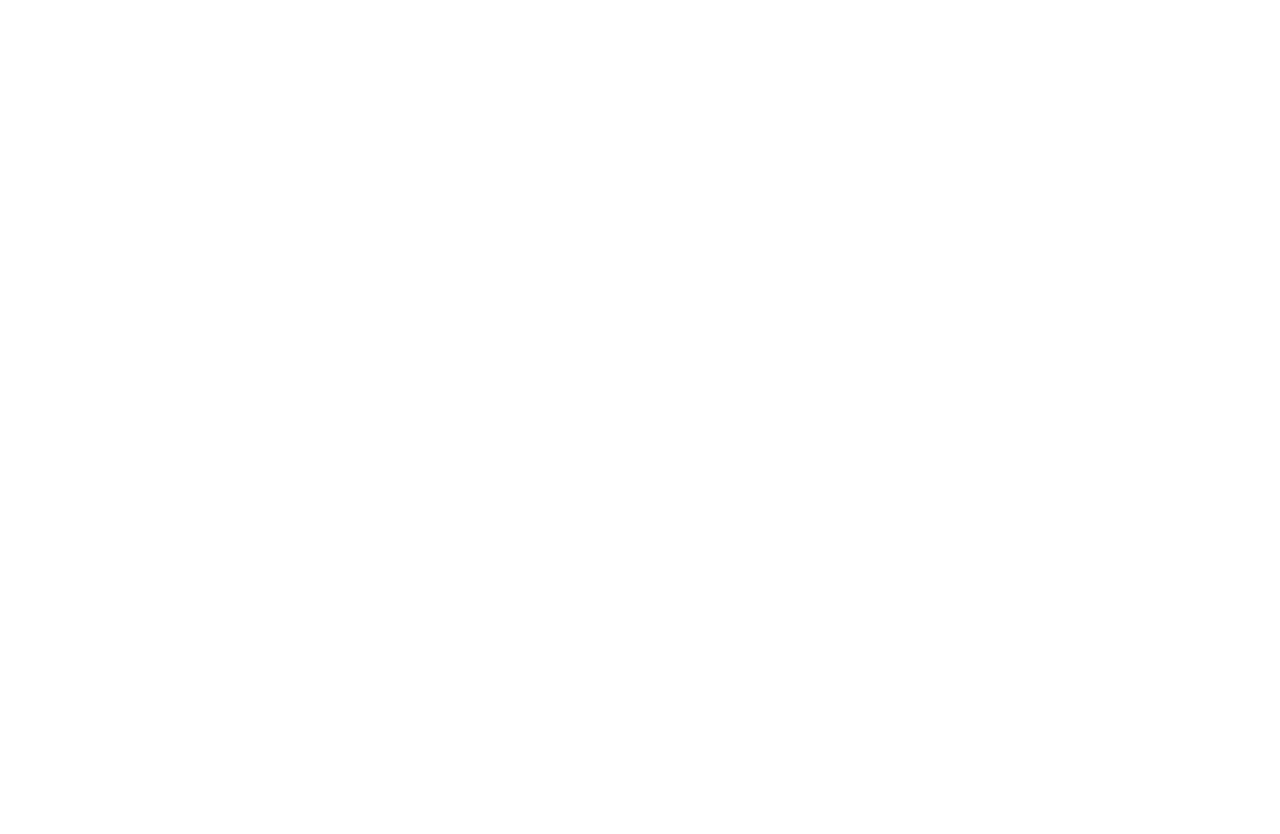
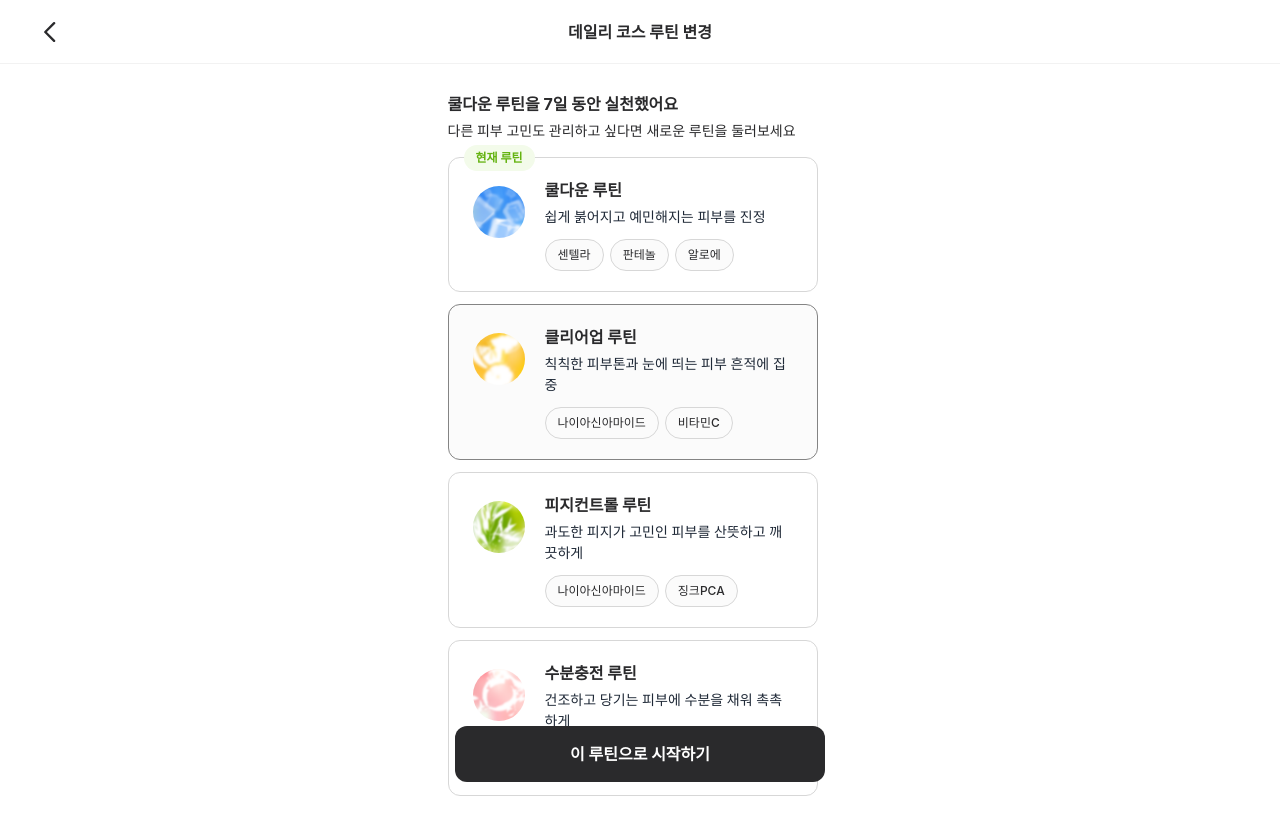
Before and after one commit to duckswell/Frontend, a React (Vite) app: page /care/routine_change in a window 1280 px wide. Before the commit this address had no page. Shown: the top 834 px of the page. Before the commit the page ends 800 px from the top, so only its background shows below. Built offline with nearby package versions, Linux system fonts and the light colour scheme; a web font is replaced by a local one.

Commit message:
feat: 데일리 코스 루틴 변경 페이지 구현

```diff
--- a/src/App.tsx
+++ b/src/App.tsx
@@ -14,7 +14,7 @@ import FinishRoutine from "./routes/FinishRutine";
 import FinishFocusCare from "./routes/FinishFocusCare";
 import FinishSelectRoutine from "./routes/FinishSelectRoutine";
 import DailyCare from "./routes/DailyCare";
-
+import RoutineChange from "./routes/RoutineChange";
 function App() {
   return (
     <BrowserRouter>
@@ -37,6 +37,7 @@ function App() {
           element={<FinishSelectRoutine />}
         />
         <Route path="/care/daily_care" element={<DailyCare />} />
+        <Route path="/care/routine_change" element={<RoutineChange />} />
       </Routes>
     </BrowserRouter>
   );
--- a/src/routes/DailyCare.tsx
+++ b/src/routes/DailyCare.tsx
@@ -39,7 +39,7 @@ export default function DailyCare() {
   };
 
   const handleStartRoutine = () => {
-    navigate("/care/first_daily_care");
+    navigate("/care/routine_change");
   };
 
   return (
--- /dev/null
+++ b/src/routes/RoutineChange.tsx
@@ -0,0 +1,104 @@
+import { useState } from "react";
+import { useNavigate } from "react-router-dom";
+
+import { NavBar } from "../components/NavBar";
+import { RoutineCard } from "../components/DailycoursePreview/RoutineCard";
+
+import * as S from "../styles/DailyCare/RoutineChange.styles";
+
+const ROUTINES = [
+  {
+    id: "cooldown",
+    title: "쿨다운 루틴",
+    description: "쉽게 붉어지고 예민해지는 피부를 진정",
+    tags: ["센텔라", "판테놀", "알로에"],
+    iconSrc: "/assets/Daily_cooldown.png",
+  },
+  {
+    id: "clearup",
+    title: "클리어업 루틴",
+    description: "칙칙한 피부톤과 눈에 띄는 피부 흔적에 집중",
+    tags: ["나이아신아마이드", "비타민C"],
+    iconSrc: "/assets/Daily_clearup.png",
+  },
+  {
+    id: "sebum",
+    title: "피지컨트롤 루틴",
+    description: "과도한 피지가 고민인 피부를 산뜻하고 깨끗하게",
+    tags: ["나이아신아마이드", "징크PCA"],
+    iconSrc: "/assets/Daily_pore.png",
+  },
+  {
+    id: "moisture",
+    title: "수분충전 루틴",
+    description: "건조하고 당기는 피부에 수분을 채워 촉촉하게",
+    tags: ["히알루론산", "세라마이드", "판테놀"],
+    iconSrc: "/assets/Daily_barrier.png",
+  },
+];
+
+export default function RoutineChange() {
+  const navigate = useNavigate();
+
+  const currentRoutineId = "cooldown";
+  const [selectedRoutineId, setSelectedRoutineId] = useState("clearup");
+
+  const handleSelectRoutine = (routineId: string) => {
+    setSelectedRoutineId(routineId);
+  };
+
+  const handleStartRoutine = () => {
+    console.log({
+      selectedRoutineId,
+    });
+
+    navigate("/care");
+  };
+
+  return (
+    <S.Page>
+      <NavBar title="데일리 코스 루틴 변경" />
+
+      <S.Content>
+        <S.IntroSection>
+          <S.Title>쿨다운 루틴을 7일 동안 실천했어요</S.Title>
+
+          <S.Description>
+            다른 피부 고민도 관리하고 싶다면 새로운 루틴을 둘러보세요
+          </S.Description>
+        </S.IntroSection>
+
+        <S.RoutineList>
+          {ROUTINES.map((routine) => {
+            const isCurrentRoutine = routine.id === currentRoutineId;
+            const isSelected = routine.id === selectedRoutineId;
+
+            return (
+              <S.RoutineCardWrapper key={routine.id}>
+                {isCurrentRoutine && (
+                  <S.CurrentRoutineBadge>현재 루틴</S.CurrentRoutineBadge>
+                )}
+
+                <RoutineCard
+                  id={routine.id}
+                  title={routine.title}
+                  description={routine.description}
+                  tags={routine.tags}
+                  iconSrc={routine.iconSrc}
+                  isSelected={isSelected}
+                  onClick={() => handleSelectRoutine(routine.id)}
+                />
+              </S.RoutineCardWrapper>
+            );
+          })}
+        </S.RoutineList>
+      </S.Content>
+
+      <S.BottomArea>
+        <S.SubmitButton type="button" onClick={handleStartRoutine}>
+          이 루틴으로 시작하기
+        </S.SubmitButton>
+      </S.BottomArea>
+    </S.Page>
+  );
+}
--- /dev/null
+++ b/src/styles/DailyCare/RoutineChange.styles.ts
@@ -0,0 +1,137 @@
+import styled from "styled-components";
+
+import { colorPalette } from "../../lib/colorPalette";
+import { typography } from "../../lib/typography";
+
+export const Page = styled.div`
+  min-height: 100dvh;
+
+  padding-top: 76px;
+  padding-bottom: 104px;
+
+  box-sizing: border-box;
+
+  background-color: ${colorPalette.OffWhite};
+  color: ${colorPalette.Black};
+`;
+
+export const Content = styled.main`
+  width: 100%;
+  max-width: 402px;
+
+  margin: 0 auto;
+  padding: 16px 16px 0;
+
+  box-sizing: border-box;
+`;
+
+export const IntroSection = styled.section`
+  display: flex;
+  flex-direction: column;
+  gap: 4px;
+
+  width: 100%;
+
+  margin-bottom: 16px;
+`;
+
+export const Title = styled.h1`
+  margin: 0;
+
+  ${typography.H3};
+  color: ${colorPalette.Black};
+`;
+
+export const Description = styled.p`
+  margin: 0;
+
+  ${typography.Body1};
+  color: ${colorPalette.Black};
+`;
+
+export const RoutineList = styled.div`
+  display: flex;
+  flex-direction: column;
+  gap: 12px;
+
+  width: 100%;
+`;
+
+export const RoutineCardWrapper = styled.div`
+  position: relative;
+
+  width: 100%;
+  max-width: 370px;
+
+  box-sizing: border-box;
+
+  > div {
+    width: 100%;
+    max-width: 370px;
+
+    box-sizing: border-box;
+  }
+`;
+
+export const CurrentRoutineBadge = styled.span`
+  position: absolute;
+  top: -12px;
+  left: 16px;
+
+  z-index: 2;
+
+  display: inline-flex;
+  align-items: center;
+  justify-content: center;
+
+  padding: 4px 12px;
+
+  border-radius: 999px;
+
+  background-color: ${colorPalette.DailyTertiary};
+
+  ${typography.Body2Bold};
+  color: ${colorPalette.DailyPrimary};
+
+  white-space: nowrap;
+`;
+
+export const BottomArea = styled.div`
+  position: fixed;
+  bottom: 0;
+  left: 50%;
+
+  z-index: 10;
+
+  width: 100%;
+  max-width: 402px;
+
+  padding: 0 16px 18px;
+
+  box-sizing: border-box;
+
+  transform: translateX(-50%);
+`;
+
+export const SubmitButton = styled.button`
+  width: 100%;
+  height: 56px;
+
+  padding: 0;
+
+  border: none;
+  border-radius: 12px;
+
+  background-color: ${colorPalette.Black};
+
+  ${typography.H3};
+  color: ${colorPalette.OffWhite};
+
+  font-family: inherit;
+
+  cursor: pointer;
+
+  &:active {
+    opacity: 0.85;
+  }
+`;
```
